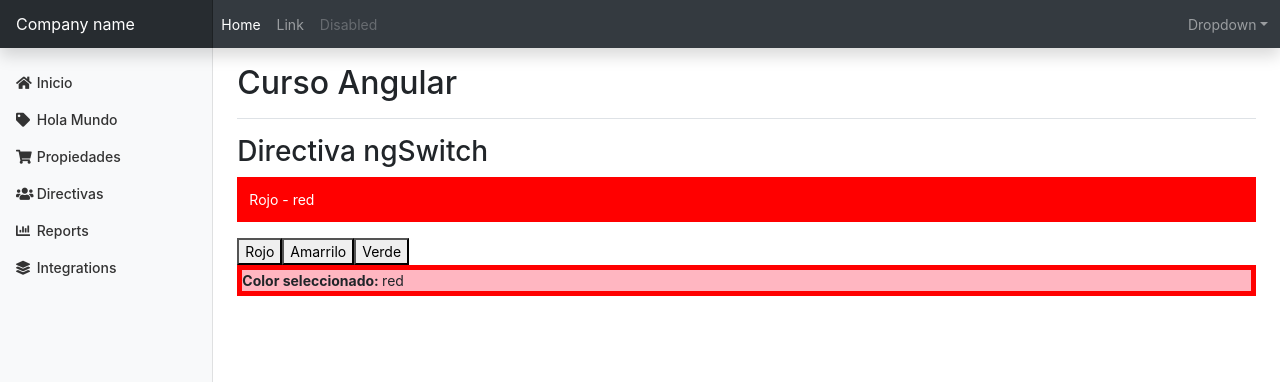
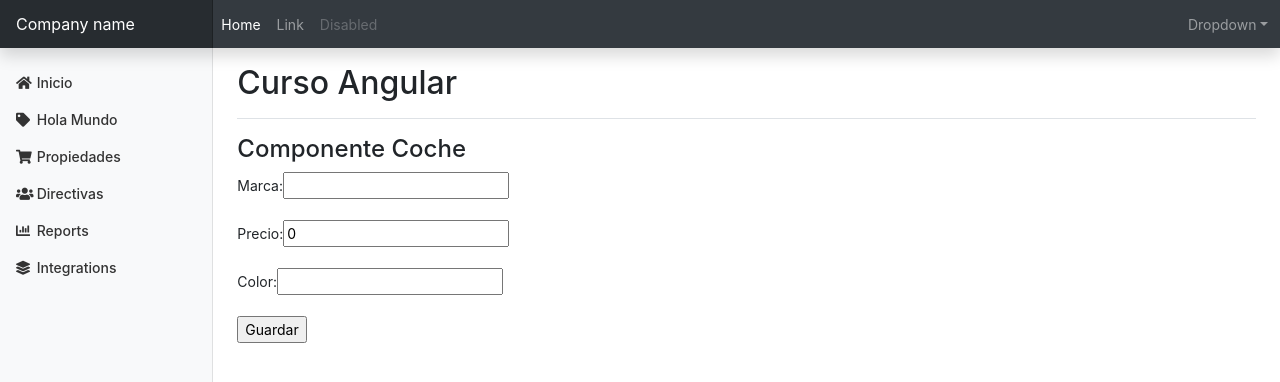
Before and after one commit to HugoMontes/cursoangular, an Angular app: page /coche in a window 1280 px wide. Shown: the top 382 px of the page. Built offline with nearby package versions, Linux system fonts and the light colour scheme.

Commit message:
Formularios con angular

```diff
--- a/src/app/app-routing.module.ts
+++ b/src/app/app-routing.module.ts
@@ -17,6 +17,8 @@
 import { FiltrosComponent } from './filtros/filtros.component';
 // Importar el componente Plantilaa
 import { PlantillaComponent } from './plantilla/plantilla.component';
+// Importar el componente Coche
+import { CocheComponent } from './coche/coche.component';
 
 // Definir una constante que contiene un array de objetos json con
 // las rutas asociadas a un componente
@@ -37,6 +39,8 @@
   {path: 'filtros', component: FiltrosComponent},
   // Definir una nueva ruta
   {path: 'plantilla', component: PlantillaComponent},
+  // Definir una nueva ruta
+  {path: 'coche', component: CocheComponent},
   // Definir la ruta para el error 404
   {path: '**', component: EstiloComponent},
 ];
--- a/src/app/app.module.ts
+++ b/src/app/app.module.ts
@@ -21,6 +21,7 @@
 import { ProductoComponent } from './producto/producto.component';
 import { FiltrosComponent } from './filtros/filtros.component';
 import { PlantillaComponent } from './plantilla/plantilla.component';
+import { CocheComponent } from './coche/coche.component';
 
 @NgModule({
   declarations: [
@@ -38,7 +39,8 @@
     FiltrosComponent,
     // Cargar el conversor Pipe
     CalculadoraPipe,
-    PlantillaComponent
+    PlantillaComponent,
+    CocheComponent
   ],
   // Cargar el modulo para lanzar las rutas
   imports: [
--- /dev/null
+++ b/src/app/coche/coche.component.html
@@ -0,0 +1,25 @@
+<h4>{{ title }}</h4>
+<!-- Para definir un nombre se usa # -->
+<!-- Capturar el evento submit con el metodo onSubmit() -->
+<form #formCoche="ngForm" (ngSubmit)="onSubmit()">
+  <p>
+    <label>Marca:</label>
+    <!-- Para vincular el objeto coche del componente con el formulario es
+  necesario agregar:
+         #marca: vincula con la propiedad del objeto
+         [(ngModel)]: permite modificar la propiedad del objeto -->
+    <input type="text" name="marca" #marca="ngModel"
+   					  [(ngModel)]="coche.marca" required>
+  </p>
+  <p>
+    <label>Precio:</label>
+    <input type="text" name="precio" #precio="ngModel"
+   [(ngModel)]="coche.precio" required>
+  </p>
+  <p>
+    <label>Color:</label>
+    <input type="text" name="color" #color="ngModel"
+  [(ngModel)]="coche.color" required>
+  </p>
+  <input type="submit" value="Guardar">
+</form>
--- /dev/null
+++ b/src/app/coche/coche.component.ts
@@ -0,0 +1,29 @@
+import { Component, OnInit } from '@angular/core';
+// Importar el modelo de Coche
+import { Coche } from '../model/coche';
+
+@Component({
+  selector: 'app-coche',
+  templateUrl: './coche.component.html',
+  styleUrls: ['./coche.component.css']
+})
+export class CocheComponent implements OnInit {
+  // Definir propiedad de titulo
+  public title: string;
+  // Definir una propiedad coche
+  public coche: Coche;
+  // Inicializar las propiedades
+  constructor() {
+    this.title = 'Componente Coche';
+    this.coche = new Coche('',0,'');
+  }
+
+  ngOnInit(): void {
+  }
+
+  // Definir el metodo enviar
+  onSubmit(){
+    // Para probar mostrar los datos enviados
+    console.log(this.coche);
+  }
+}
--- a/src/app/hola/hola.component.html
+++ b/src/app/hola/hola.component.html
@@ -1,2 +1,5 @@
 <h2>{{ title }}</h2>
+<!-- ngModel: Indica que propiedad se va modificar del componente -->
+<input type="text" [(ngModel)]="nombre"/>
+<!-- Mostrar el dato ingresado -->
 <p>Hola {{ nombre }}</p>
--- /dev/null
+++ b/src/app/model/coche.ts
@@ -0,0 +1,7 @@
+export class Coche {
+    constructor(
+        public marca: string,
+        public precio: number,
+        public color: string
+    ) { }
+}
```
Also changed, not shown: src/app/coche/coche.component.css (added), 2 other files (tests, documents, lock files or other folders).
